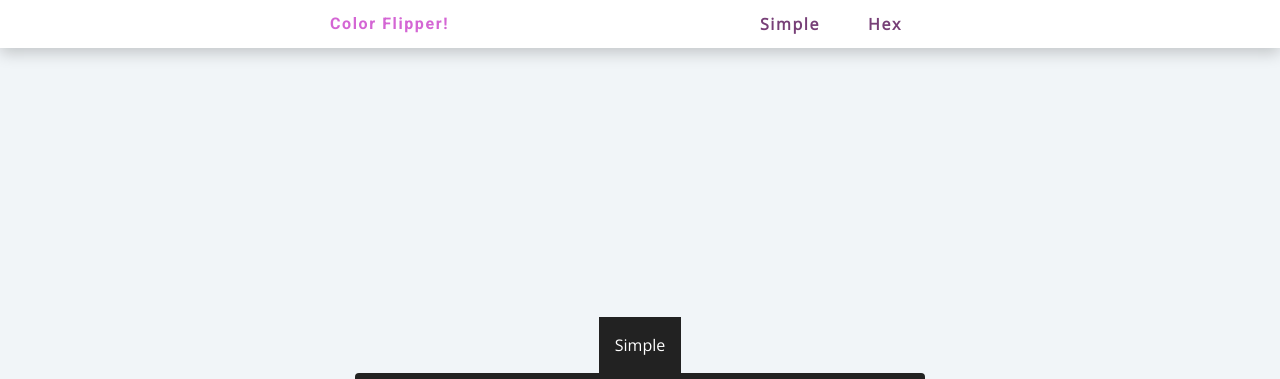
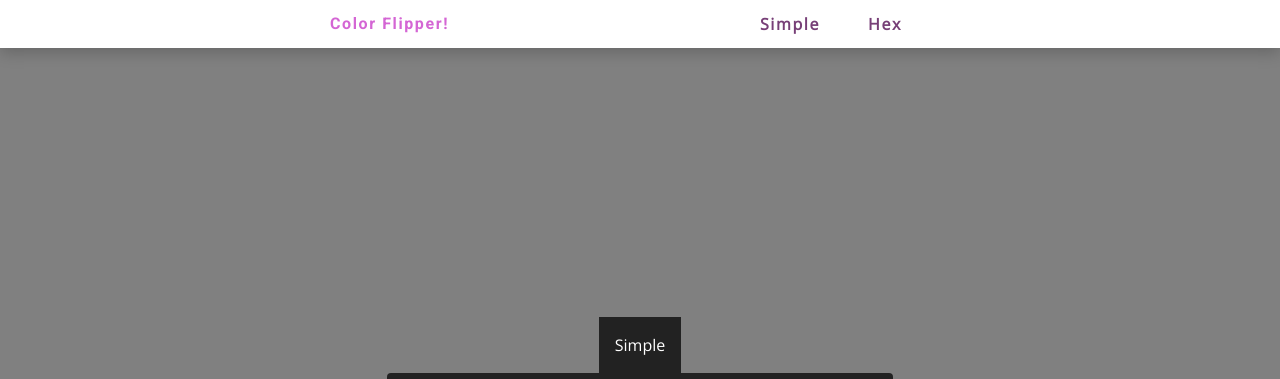
Before and after one commit to livrbecca/Color-Change-Generator, a plain HTML site: page index.html in a window 1280 px wide. Shown: the top 379 px of the page. Drawn offline with nearby package versions, Linux system fonts and the light colour scheme.

Commit message:
updated colors

```diff
--- a/app.js
+++ b/app.js
@@ -1,4 +1,153 @@
-const colors = ["green", "red", "rgba(133,122,200)", "#f15025"];
+const colors = [
+  "AliceBlue",
+  "AntiqueWhite",
+  "Aqua",
+  "Aquamarine",
+  "Azure",
+  "Beige",
+  "Bisque",
+  "Black",
+  "BlanchedAlmond",
+  "Blue",
+  "BlueViolet",
+  "Brown",
+  "BurlyWood",
+  "CadetBlue",
+  "Chartreuse",
+  "Chocolate",
+  "Coral",
+  "CornflowerBlue",
+  "Cornsilk",
+  "Crimson",
+  "Cyan",
+  "DarkBlue",
+  "DarkCyan",
+  "DarkGoldenRod",
+  "DarkGray",
+  "DarkGrey",
+  "DarkGreen",
+  "DarkKhaki",
+  "DarkMagenta",
+  "DarkOliveGreen",
+  "DarkOrange",
+  "DarkOrchid",
+  "DarkRed",
+  "DarkSalmon",
+  "DarkSeaGreen",
+  "DarkSlateBlue",
+  "DarkSlateGray",
+  "DarkSlateGrey",
+  "DarkTurquoise",
+  "DarkViolet",
+  "DeepPink",
+  "DeepSkyBlue",
+  "DimGray",
+  "DimGrey",
+  "DodgerBlue",
+  "FireBrick",
+  "FloralWhite",
+  "ForestGreen",
+  "Fuchsia",
+  "Gainsboro",
+  "GhostWhite",
+  "Gold",
+  "GoldenRod",
+  "Gray",
+  "Grey",
+  "Green",
+  "GreenYellow",
+  "HoneyDew",
+  "HotPink",
+  "IndianRed",
+  "Indigo",
+  "Ivory",
+  "Khaki",
+  "Lavender",
+  "LavenderBlush",
+  "LawnGreen",
+  "LemonChiffon",
+  "LightBlue",
+  "LightCoral",
+  "LightCyan",
+  "LightGoldenRodYellow",
+  "LightGray",
+  "LightGrey",
+  "LightGreen",
+  "LightPink",
+  "LightSalmon",
+  "LightSeaGreen",
+  "LightSkyBlue",
+  "LightSlateGray",
+  "LightSlateGrey",
+  "LightSteelBlue",
+  "LightYellow",
+  "Lime",
+  "LimeGreen",
+  "Linen",
+  "Magenta",
+  "Maroon",
+  "MediumAquaMarine",
+  "MediumBlue",
+  "MediumOrchid",
+  "MediumPurple",
+  "MediumSeaGreen",
+  "MediumSlateBlue",
+  "MediumSpringGreen",
+  "MediumTurquoise",
+  "MediumVioletRed",
+  "MidnightBlue",
+  "MintCream",
+  "MistyRose",
+  "Moccasin",
+  "NavajoWhite",
+  "Navy",
+  "OldLace",
+  "Olive",
+  "OliveDrab",
+  "Orange",
+  "OrangeRed",
+  "Orchid",
+  "PaleGoldenRod",
+  "PaleGreen",
+  "PaleTurquoise",
+  "PaleVioletRed",
+  "PapayaWhip",
+  "PeachPuff",
+  "Peru",
+  "Pink",
+  "Plum",
+  "PowderBlue",
+  "Purple",
+  "RebeccaPurple",
+  "Red",
+  "RosyBrown",
+  "RoyalBlue",
+  "SaddleBrown",
+  "Salmon",
+  "SandyBrown",
+  "SeaGreen",
+  "SeaShell",
+  "Sienna",
+  "Silver",
+  "SkyBlue",
+  "SlateBlue",
+  "SlateGray",
+  "SlateGrey",
+  "Snow",
+  "SpringGreen",
+  "SteelBlue",
+  "Tan",
+  "Teal",
+  "Thistle",
+  "Tomato",
+  "Turquoise",
+  "Violet",
+  "Wheat",
+  "White",
+  "WhiteSmoke",
+  "Yellow",
+  "YellowGreen",
+];
 const btn = document.getElementById("btn");
 const color = document.querySelector(".color");
 
@@ -11,6 +160,6 @@ btn.addEventListener("click", function () {
 });
 
 function getRandomNumber() {
-    // floor will round to nearest interger
+  // floor will round to nearest interger
   return Math.floor(Math.random() * colors.length);
 }
--- a/index.html
+++ b/index.html
@@ -24,7 +24,7 @@
     <main>
       <div class="container">
         <p class="x">Simple</p>
-        <h2>Background color : <span class="color"> #f1f5f8 </span></h2>
+        <h2>Background color : <span class="color"> grey </span></h2>
         <button class="btn btn-hero" id="btn">click me</button>
       </div>
     </main>
--- a/styles.css
+++ b/styles.css
@@ -68,7 +68,7 @@ Global Styles
 }
 body {
   font-family: var(--ff-secondary);
-  background: var(--clr-grey-10);
+  background-color: grey;
   color: var(--clr-grey-1);
   line-height: 1.5;
   font-size: 0.875rem;
```
